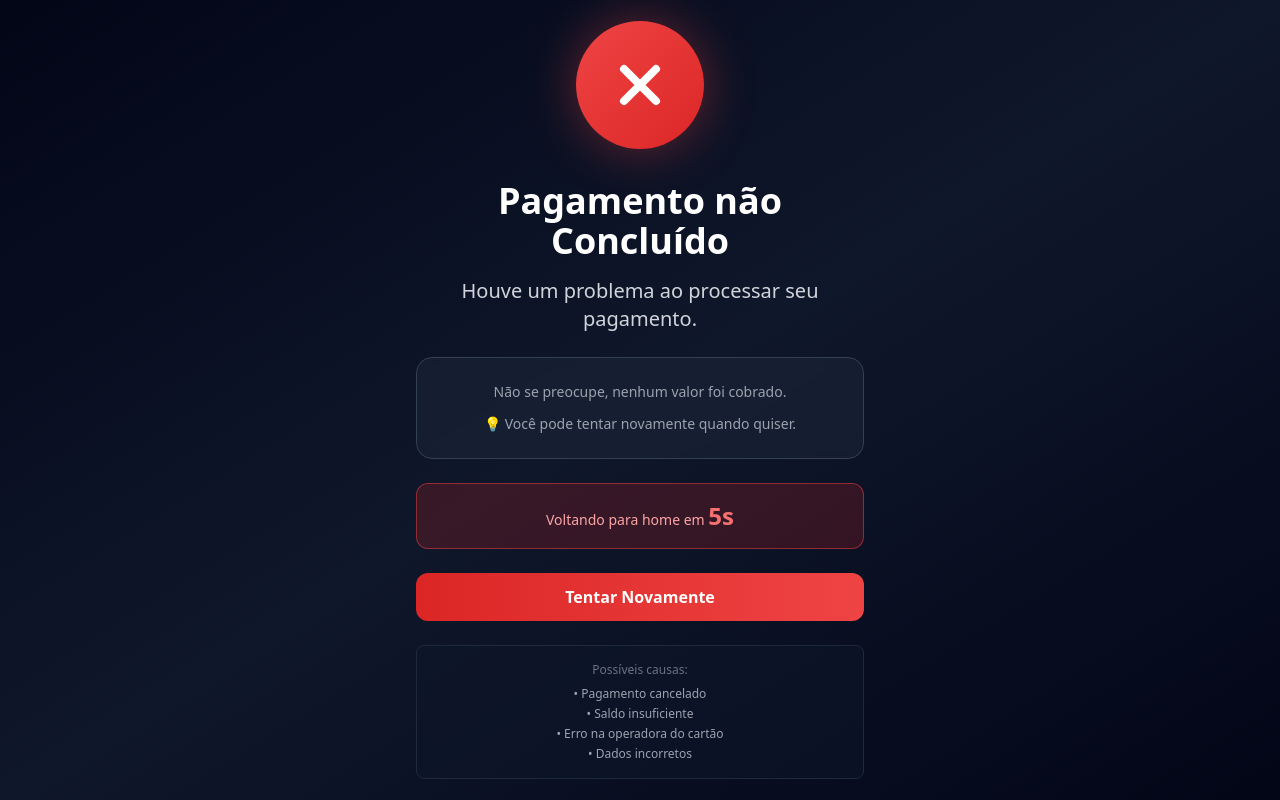
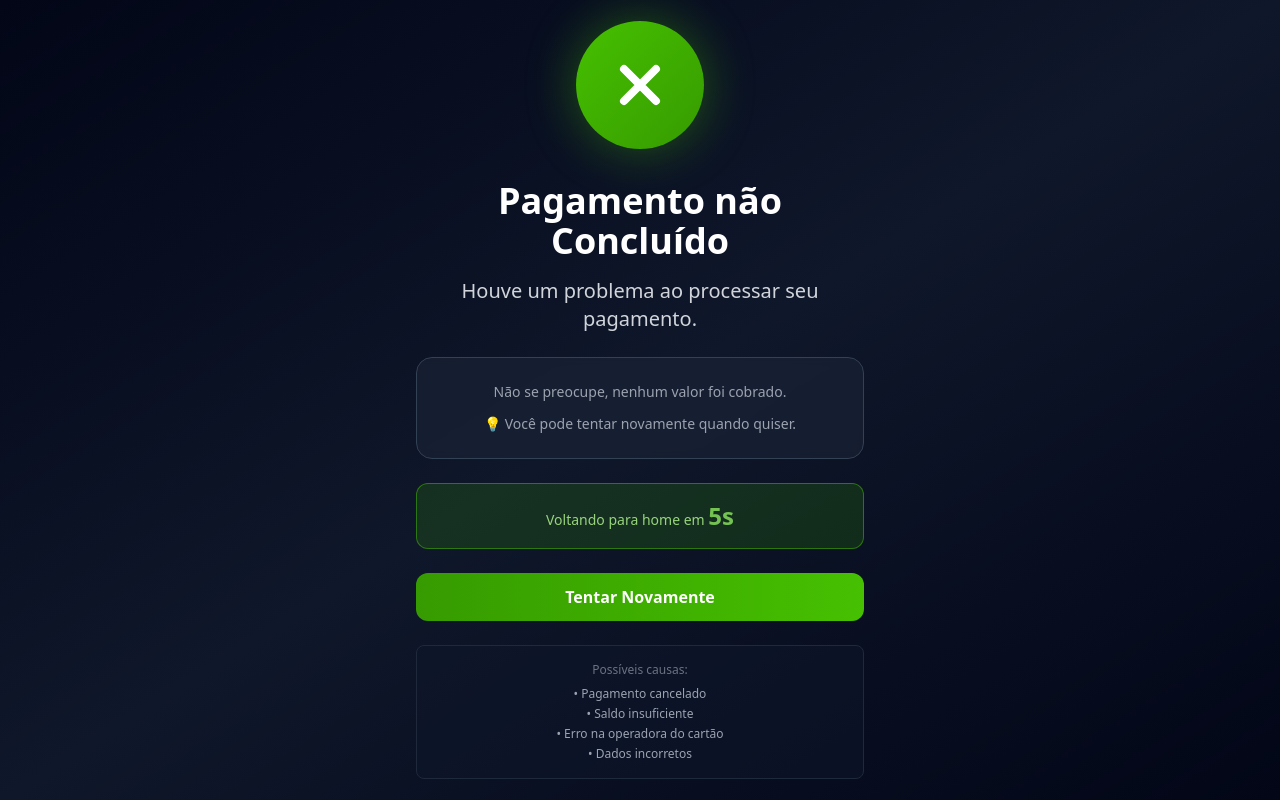
Before and after one commit to fabiocastanhamelo/culto, a React (Vite) app: page /erro in a window 1280 px wide. Built offline with nearby package versions, Linux system fonts and the light colour scheme; no server answers.

Commit message:
alteração no padrão de cores

```diff
--- a/src/components/DonationModal.jsx
+++ b/src/components/DonationModal.jsx
@@ -282,7 +282,7 @@ export default function DonationModal({ isOpen, onClose }) {
               </div>
 
               {error && (
-                <div className="p-3 bg-red-500/10 border border-red-500/50 rounded-lg text-red-400 text-sm">
+                <div className="p-3 bg-primary-500/10 border border-primary-500/50 rounded-lg text-primary-400 text-sm">
                   {error}
                 </div>
               )}
--- a/src/components/InfoModal.jsx
+++ b/src/components/InfoModal.jsx
@@ -89,8 +89,8 @@ export default function InfoModal({ isOpen, onClose }) {
                             Se você sente no coração o desejo de ajudar além do mínimo, sua doação extra será muito bem-vinda! Ela será integralmente revertida para o fundo de hospitalidade.
                         </p>
 
-                        <div className="bg-red-500/10 border border-red-500/20 rounded-xl p-4 text-center">
-                            <p className="text-red-200 font-bold m-0">
+                        <div className="bg-primary-500/10 border border-primary-500/20 rounded-xl p-4 text-center">
+                            <p className="text-primary-200 font-bold m-0">
                                 📅 Prazo para Confirmação e Pagamento: 30/10/2026
                             </p>
                         </div>
--- a/src/components/RSVPModal.jsx
+++ b/src/components/RSVPModal.jsx
@@ -129,7 +129,7 @@ export default function RSVPModal({ isOpen, onClose }) {
                                     </div>
 
                                     {error && (
-                                        <div className="p-3 bg-red-500/10 border border-red-500/50 rounded-lg text-red-400 text-sm">
+                                        <div className="p-3 bg-primary-500/10 border border-primary-500/50 rounded-lg text-primary-400 text-sm">
                                             {error}
                                         </div>
                                     )}
--- a/src/pages/Error.jsx
+++ b/src/pages/Error.jsx
@@ -37,7 +37,7 @@ export default function Error() {
           transition={{ delay: 0.2, type: 'spring', stiffness: 200 }}
           className="mb-8"
         >
-          <div className="w-32 h-32 mx-auto bg-gradient-to-br from-red-500 to-red-600 rounded-full flex items-center justify-center shadow-[0_0_50px_rgba(239,68,68,0.4)]">
+          <div className="w-32 h-32 mx-auto bg-gradient-to-br from-primary-500 to-primary-600 rounded-full flex items-center justify-center shadow-[0_0_50px_rgba(70,192,1,0.4)]">
             <svg
               className="w-16 h-16 text-white"
               fill="none"
@@ -86,7 +86,7 @@ export default function Error() {
           <div className="flex flex-col gap-3 mb-6">
             <button
               onClick={() => navigate('/')}
-              className="px-8 py-3 bg-gradient-to-r from-primary-600 to-primary-500 hover:from-primary-500 hover:to-primary-600 text-white font-bold rounded-xl transition-all hover:shadow-[0_0_30px_rgba(239,68,68,0.4)]"
+              className="px-8 py-3 bg-gradient-to-r from-primary-600 to-primary-500 hover:from-primary-500 hover:to-primary-600 text-white font-bold rounded-xl transition-all hover:shadow-[0_0_30px_rgba(70,192,1,0.4)]"
             >
               Tentar Novamente
             </button>
--- a/tailwind.config.js
+++ b/tailwind.config.js
@@ -8,16 +8,16 @@ export default {
     extend: {
       colors: {
         primary: {
-          50: '#fef2f2',
-          100: '#fee2e2',
-          200: '#fecaca',
-          300: '#fca5a5',
-          400: '#f87171',
-          500: '#ef4444',
-          600: '#dc2626',
-          700: '#b91c1c',
-          800: '#991b1b',
-          900: '#7f1d1d',
+          50: '#f1faed',
+          100: '#dcf2d2',
+          200: '#bee6ac',
+          300: '#98d47c',
+          400: '#74c251',
+          500: '#46c001',
+          600: '#369b00',
+          700: '#2a7800',
+          800: '#235f00',
+          900: '#1d4e02',
         },
       },
       animation: {
```
